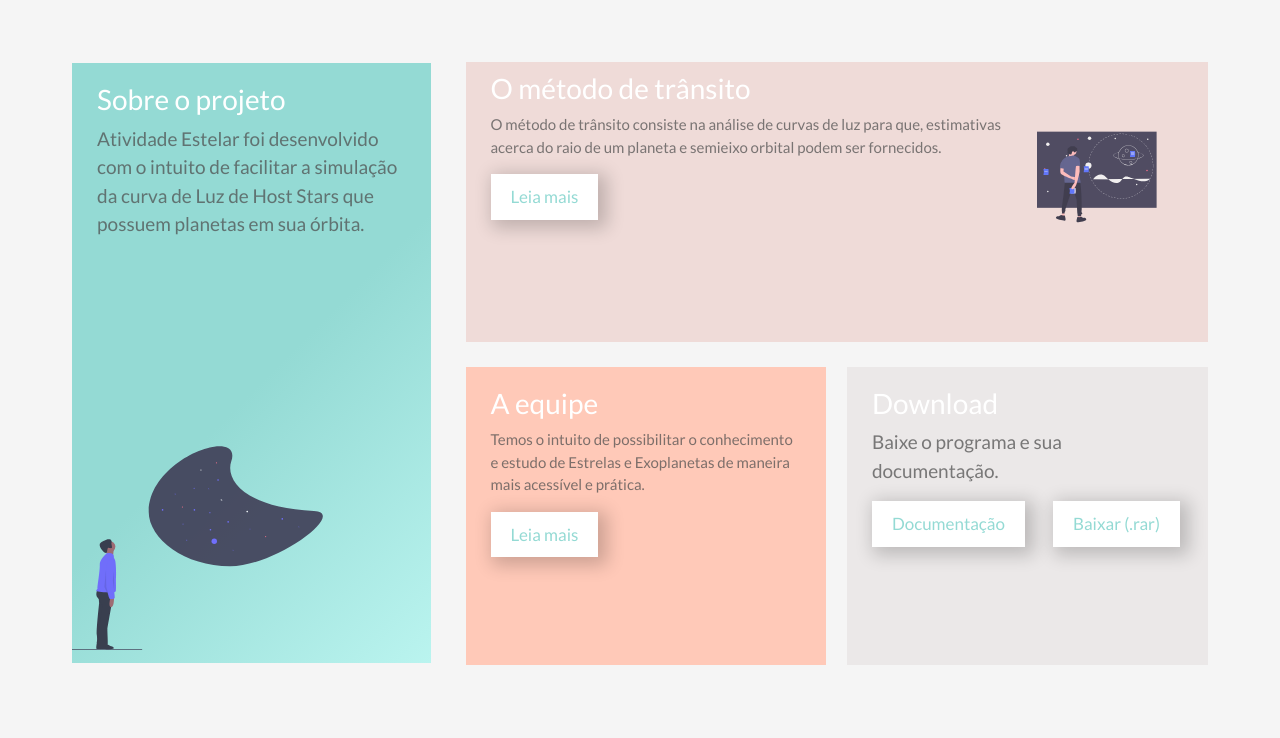
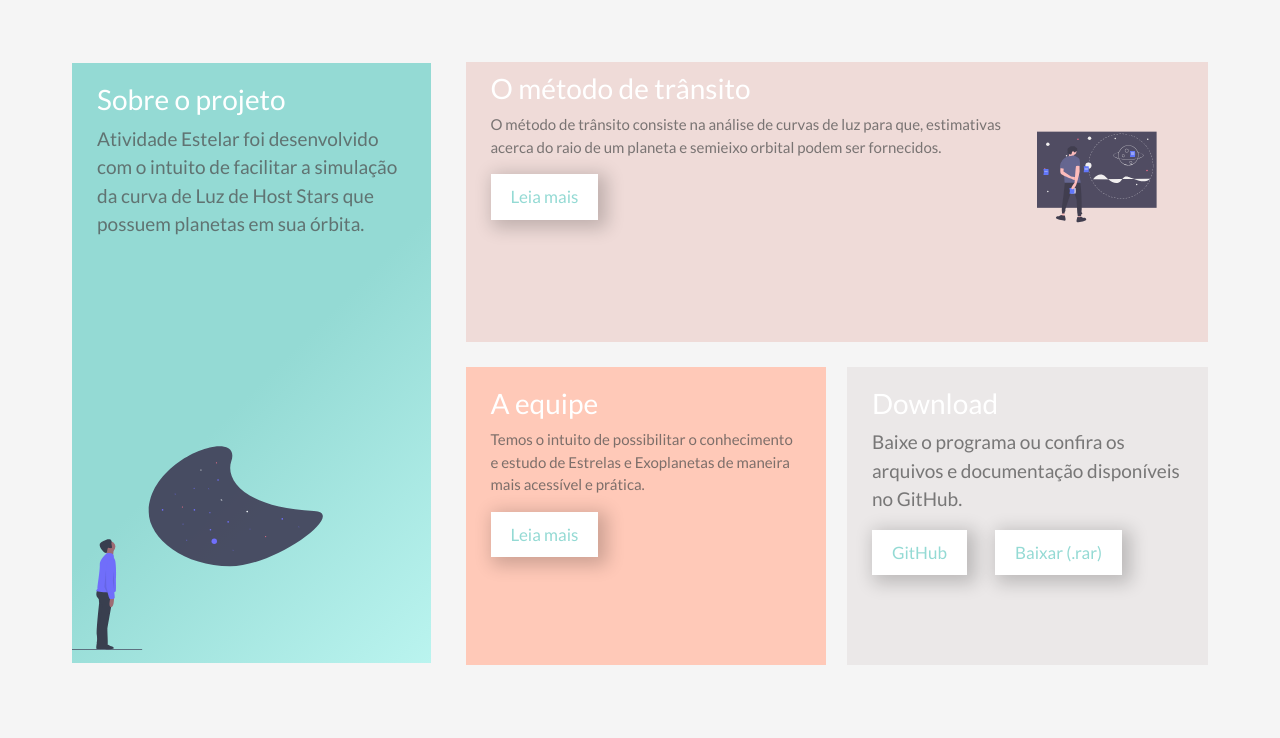
Before and after one commit to biaduque/atividade_estelar, a plain HTML site: page index.html in a window 1280 px wide. Shown: the part 62-800 px from the top of the page. Drawn offline with nearby package versions, Linux system fonts and the light colour scheme.

Commit message:
atualização: GitHub na pagina inicial

```diff
--- a/index.html
+++ b/index.html
@@ -410,9 +410,9 @@
           <div class="block3">
             <h3>Download</h3>
             <p>
-              Baixe o programa e sua documentação.
+              Baixe o programa ou confira os arquivos e documentação disponíveis no GitHub.
             </p>
-            <a class="bttn" href="./documentacao.html">Documentação</a>
+            <a class="bttn" href="./documentacao.html">GitHub</a>
             <a class="bttn" href="https://drive.google.com/file/d/1OB4AH_LOFOkwQnOBVRUxmKQVTbMqwq_p/view?usp=sharing">Baixar (.rar)</a>
           </div>
         </div>
```
